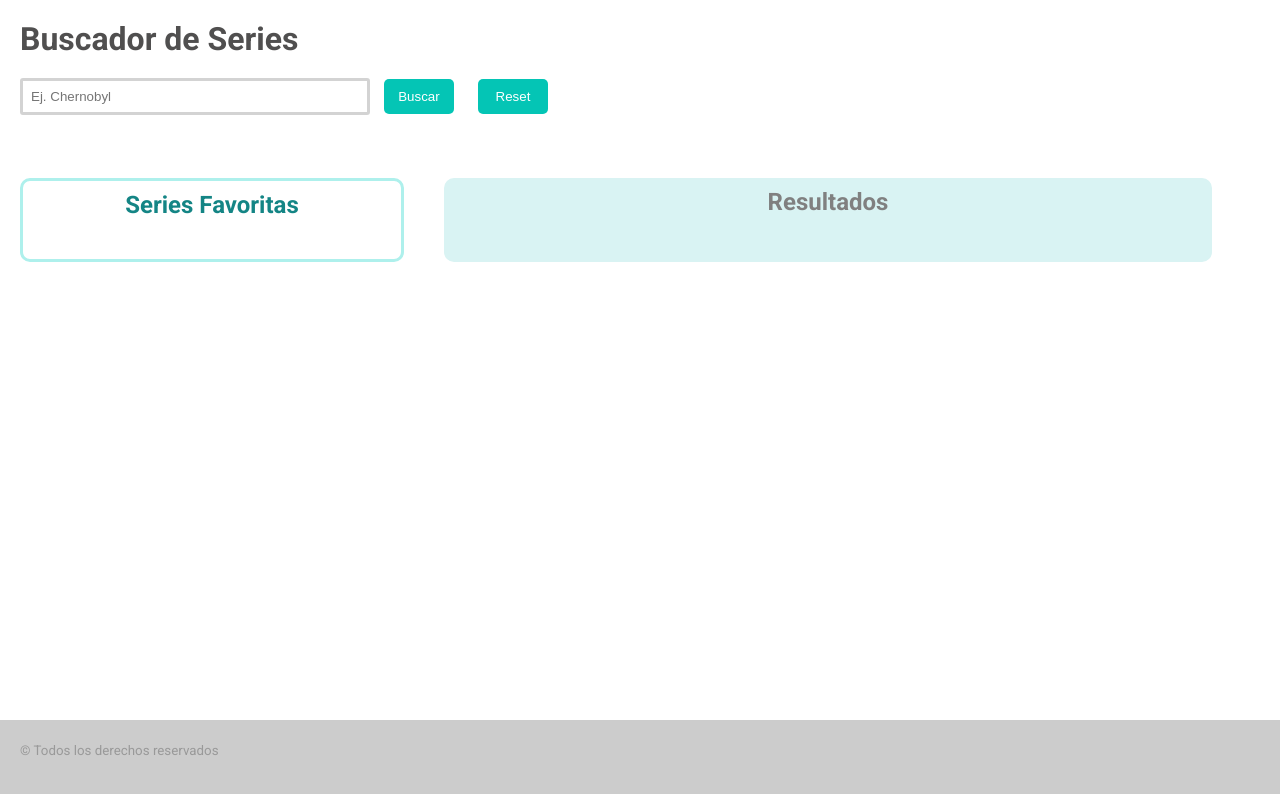
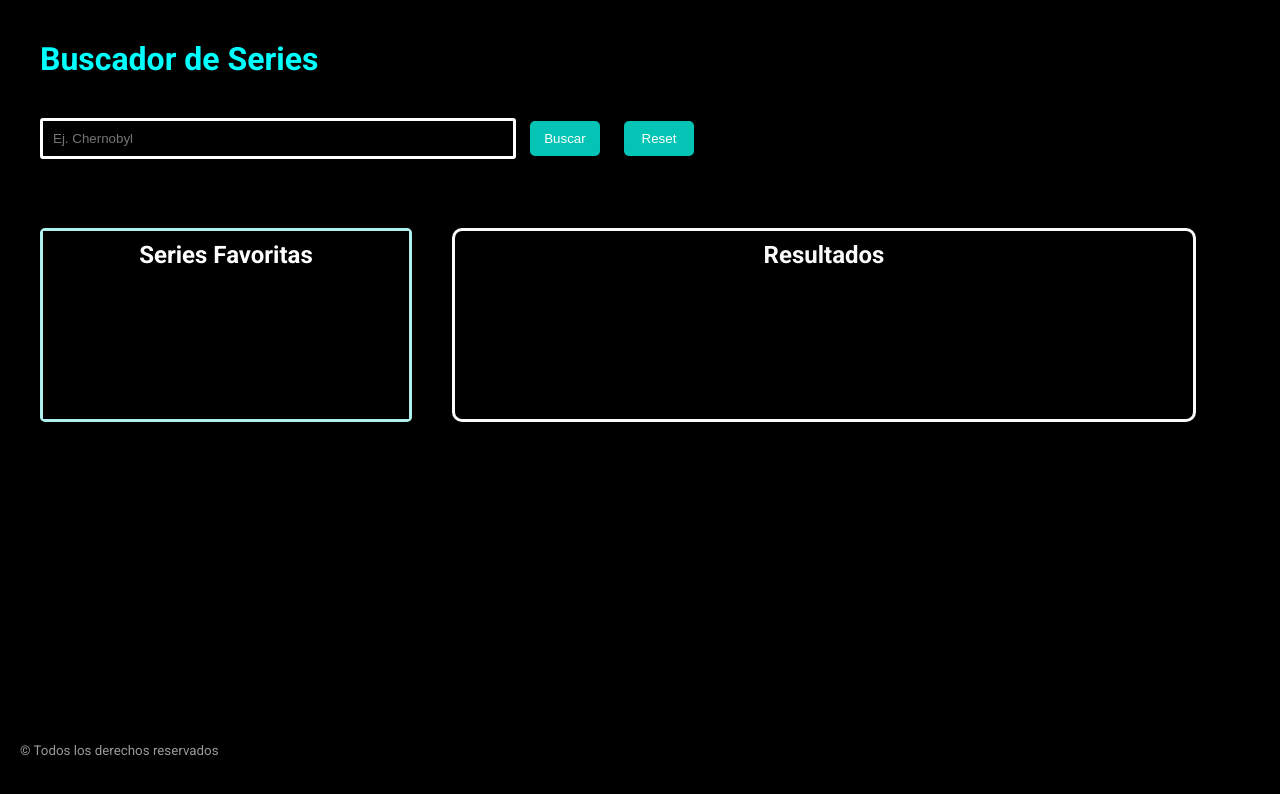
Before and after one commit to Adalab/modulo-2-evaluacion-final-patricuismart, a website: page src/html/index.html in a window 1280 px wide. Shown: the top 794 px of the page. Drawn offline with nearby package versions, Linux system fonts and the light colour scheme; files that its build step writes are made by us from their sources.

Commit message:
Afine Css

```diff
--- a/src/scss/core/_reset.scss
+++ b/src/scss/core/_reset.scss
@@ -1,5 +1,17 @@
-* {
+body {
+  margin: 0;
+  padding: 0;
   box-sizing: border-box;
+}
+
+h1,
+h2,
+h3,
+h4,
+h5,
+h6,
+p,
+ul {
   margin: 0;
   padding: 0;
 }
--- a/src/scss/core/_variables.scss
+++ b/src/scss/core/_variables.scss
@@ -4,3 +4,5 @@ $font-main: 'Roboto', sans-serif;
 // colors
 $color-bg: #f3f4f5;
 $color-secondary: #999;
+$aqua: aqua;
+$button-color: rgb(4, 197, 181);
--- a/src/scss/layout/_footer.scss
+++ b/src/scss/layout/_footer.scss
@@ -1,5 +1,5 @@
 .page__footer {
-  background-color: rgb(204, 204, 204);
+  //background-color: rgb(204, 204, 204);
   bottom: 0;
   height: 10vh;
   width: 100vw;
--- a/src/scss/layout/_header.scss
+++ b/src/scss/layout/_header.scss
@@ -1,3 +1,7 @@
+* {
+  background-color: black;
+}
 .title {
   font-family: $font-main;
+  color: $aqua;
 }
--- a/src/scss/layout/_page.scss
+++ b/src/scss/layout/_page.scss
@@ -2,28 +2,29 @@
   font-family: $font-main;
   border-style: none;
   box-sizing: border-box;
+  background-color: black;
 }
 .title {
-  margin: 20px;
+  margin: 40px;
   color: rgb(80, 79, 79);
 }
 .form {
   //border: solid pink;
-  margin: 20px;
+  margin: 0px 20px 30px 40px;
   height: 10vh;
   width: 100%;
   box-sizing: border-box;
 
   &__input {
-    width: 350px;
-    border: solid 3px lightgray;
-    padding: 8px;
+    width: 450px;
+    border: solid 3px rgb(255, 255, 255);
+    padding: 10px;
     border-radius: 3px;
   }
 
   &__button {
     width: 70px;
-    background-color: rgb(4, 197, 181);
+    background-color: $button-color;
     border-radius: 5px;
     height: 35px;
     margin-left: 10px;
@@ -37,84 +38,107 @@
 }
 
 .data {
-  display: flex;
-  flex-direction: row;
-  flex-wrap: wrap;
-  box-sizing: border-box;
+  margin-left: 40px;
+  // display: flex;
+  // flex-direction: row;
+  // box-sizing: border-box;
+  display: grid;
+  grid-template-columns: 30% 60%;
+  column-gap: 40px;
+
   .results {
-    background-color: rgb(217, 243, 243);
-    width: 60%;
-    margin: 0px 20px 10px 20px;
+    // background-color: rgb(217, 243, 243);
+    //margin: 0px 20px 10px 20px;
+    border: solid rgb(250, 250, 250);
     border-radius: 10px;
     &__tittle {
+      //background-color: rgb(217, 243, 243);
       text-align: center;
-      color: gray;
-      padding-top: 10px;
+      color: rgb(250, 250, 250);
+      margin-top: 10px;
+      //padding-top: 10px;
     }
     &__container {
-      display: flex;
-      flex-direction: row;
-      flex-wrap: wrap;
-      justify-content: space-around;
+      grid-column: 2 / 3;
+      display: grid;
+      grid-template-columns: 1fr 1fr 1fr;
+      justify-items: center;
       margin: 20px;
     }
     &__img {
-      padding-top: 10px;
+      //margin-top: 25px;
     }
     &__list {
       list-style: none;
+      margin-top: 25px;
       //border: solid yellow;
     }
     &__name {
       //border: solid yellow;
-      font-size: 14px;
+      font-size: 16px;
       width: 210px;
       height: 40px;
-      color: rgb(80, 79, 79);
+      text-align: center;
+      color: rgb(170, 167, 167);
     }
   }
 
   .favorites {
-    width: 30%;
+    //width: 30%;
+
     border: solid rgb(174, 240, 236);
-
-    margin: 0px 20px 10px 20px;
-    border-radius: 10px;
+    border-radius: 5px;
     text-align: center;
     &__container {
-      display: flex;
-      flex-direction: row;
-      flex-wrap: wrap;
-      justify-content: space-around;
-      margin: 20px;
+      // display: flex;
+      // flex-direction: row;
+      // flex-wrap: wrap;
+      height: 150px;
+      justify-content: space-evenly;
+      grid-column: 1 / 2;
+      display: grid;
+      grid-template-columns: 140px 140px 140px;
+      grid-template-rows: 180px;
+      justify-items: center;
+      //align-items: center;
+      //margin: 20px;
     }
 
     &__list {
-      width: 105px;
-      border: solid blue;
+      //width: 105px;
+      //height: 147.5px;
+
       list-style: none;
-      height: 100px;
-      transform: scale(0.5);
+      transform: scale(0.4);
     }
 
     &__tittle {
       padding-top: 10px;
-      color: rgb(20, 133, 133);
+      color: rgb(255, 255, 255);
+    }
+    &__name {
+      padding-top: 10px;
+      color: rgb(255, 255, 255);
     }
   }
 }
 
 .selected {
-  border-radius: 15px;
+  //width: 250px;
+  //margin-bottom: 15px;
+  //padding-top: 15px;
+  border-radius: 5px;
   text-align: center;
-  width: 250px;
-  border: solid 5px lightskyblue;
-  margin-bottom: 15px;
-  padding-top: 15px;
+  border: solid 8px $aqua;
+
+  .results__name {
+    color: $aqua;
+  }
 }
+
 .reset__button {
   width: 70px;
-  background-color: rgb(4, 197, 181);
+  background-color: $button-color;
   height: 25px;
   border-radius: 5px;
   height: 35px;
@@ -122,3 +146,14 @@
   color: white;
   border-style: none;
 }
+.reset__button:hover {
+  background-color: grey;
+  color: white;
+}
+ul {
+  margin-block-start: 0;
+  margin-block-end: 0;
+  margin-inline-start: 0px;
+  margin-inline-end: 0px;
+  padding-inline-start: 0px;
+}
```
Also changed, not shown: src/js/main.js (+4 -4 lines).
